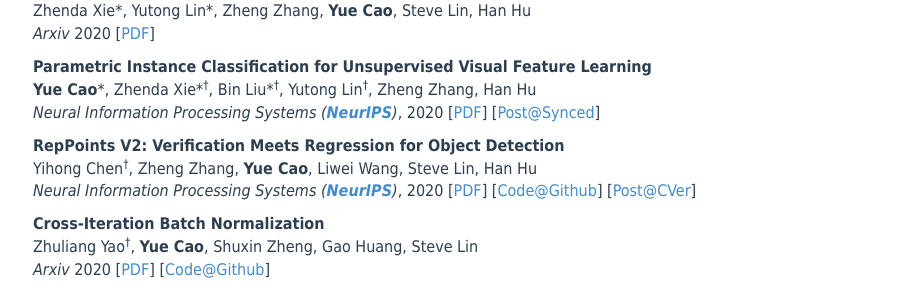
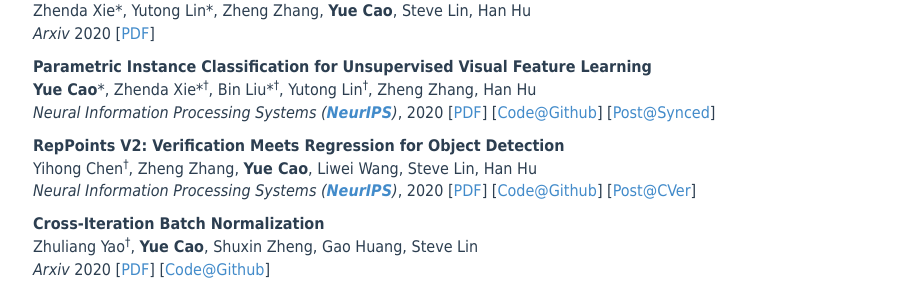
Before and after one commit to caoyue10/caoyue10.github.io, a Jekyll site: the page built from allpub.html, in a window 1280 px wide and 900 px high. Shown: the part 409-702 px from the top of the window, without its empty margins (137-1044 px from the left). Built offline with Jekyll 4.4.1, drawn with Linux system fonts in a browser that asks for light colours.

Commit message:
Update allpub.html

```diff
--- a/allpub.html
+++ b/allpub.html
@@ -14,7 +14,7 @@ layout: page
             </p>
 	<p><strong>Parametric Instance Classification for Unsupervised Visual Feature Learning</strong><br>
             <strong>Yue Cao</strong>*, Zhenda Xie*<sup><span>&#8224;</span></sup>, Bin Liu*<sup><span>&#8224;</span></sup>, Yutong Lin<sup><span>&#8224;</span></sup>, Zheng Zhang, Han Hu<br>
-            <em>Neural Information Processing Systems (<a href="https://neurips.cc/Conferences/2020"><strong>NeurIPS</strong></a>)</em>, 2020 [<a href="https://arxiv.org/abs/2006.14618">PDF</a>] [<a href="https://www.jiqizhixin.com/articles/2020-07-09-7">Post@Synced</a>]
+            <em>Neural Information Processing Systems (<a href="https://neurips.cc/Conferences/2020"><strong>NeurIPS</strong></a>)</em>, 2020 [<a href="https://arxiv.org/abs/2006.14618">PDF</a>] [<a href="https://github.com/bl0/PIC">Code@Github</a>] [<a href="https://www.jiqizhixin.com/articles/2020-07-09-7">Post@Synced</a>]
             </p>
 	<p><strong>RepPoints V2: Verification Meets Regression for Object Detection</strong><br>
             Yihong Chen<sup><span>&#8224;</span></sup>, Zheng Zhang, <strong>Yue Cao</strong>, Liwei Wang, Steve Lin, Han Hu<br>
```
